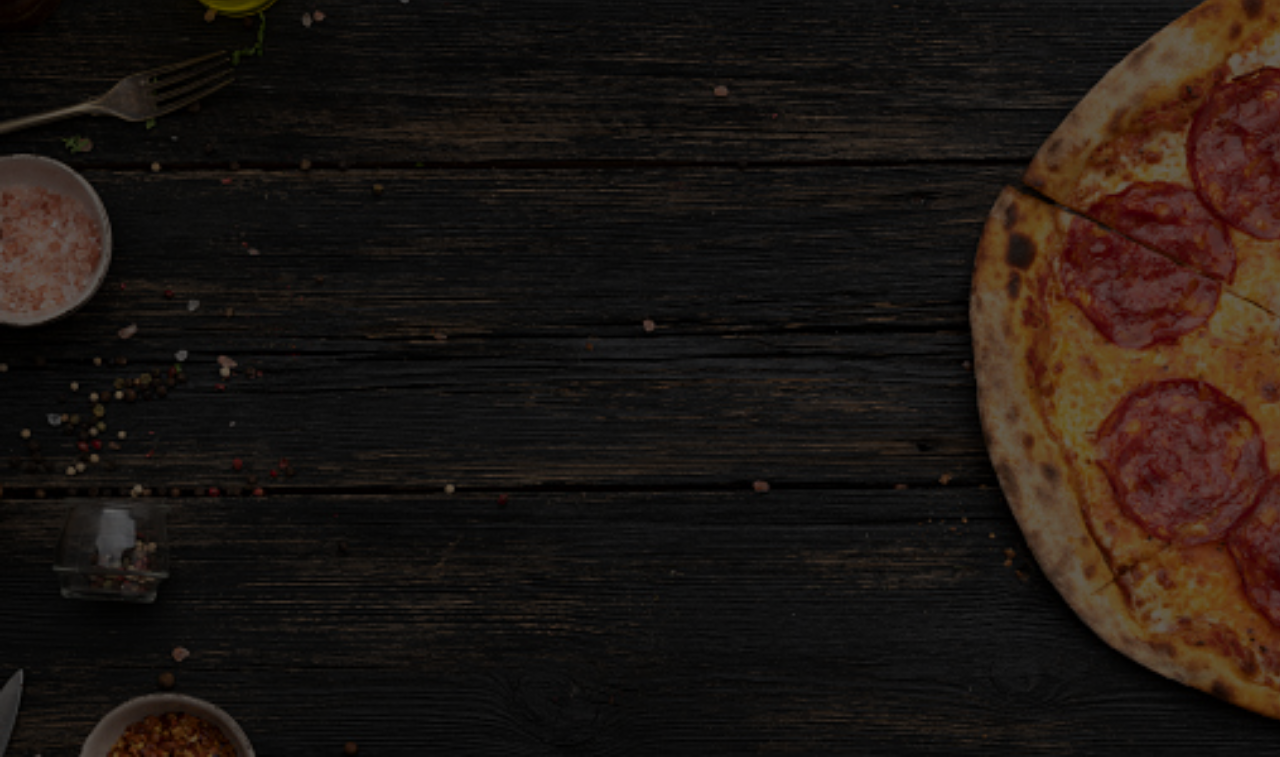
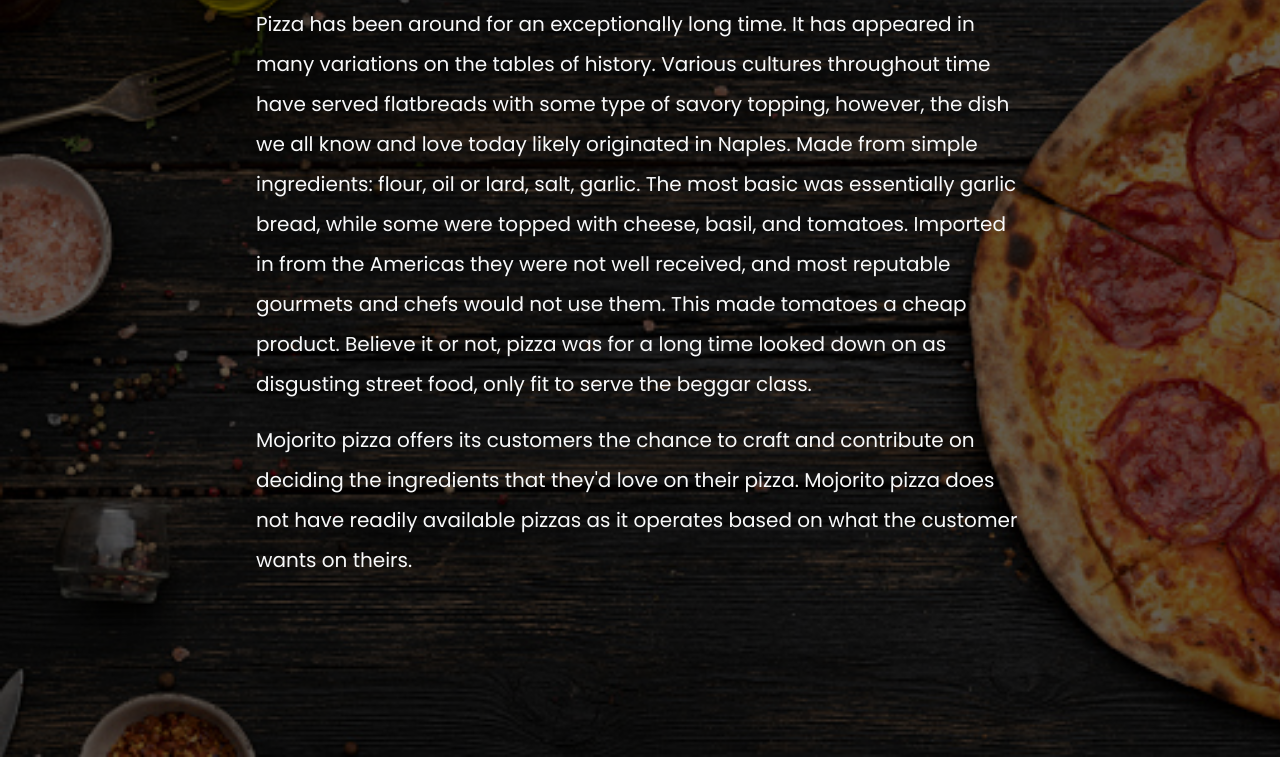
Before and after one commit to SKHinga/Mojorito-Pizza, a plain HTML site: page index.html in a window 1280 px wide. Shown: the part 660-1417 px from the top of the page. Drawn offline with nearby package versions, Linux system fonts and the light colour scheme.

Commit message:
Ft: Add about section info

```diff
--- a/CSS/style.css
+++ b/CSS/style.css
@@ -110,6 +110,10 @@ body {
   width: 100%;
   background-color: rgba(0, 0, 0, 0.6);
 }
+.content {
+  width: 60%;
+  margin: auto;
+}
 
 @media screen and (min-width: 320px) and (max-width: 480px) {
   .car, .logo img {
--- a/index.html
+++ b/index.html
@@ -61,10 +61,16 @@
   </section>
   <section class="about mt-5">
     <div class="mojo">
-      <h2 class="fw-bold text-light text-center fs-2">About Us</h2>
-      <p>
-
+      <div class="content">
+        <h2 class="fw-bold text-light text-center fs-2">About Us</h2>
+      <p class="text-light lh-lg fs-5">
+        Pizza has been around for an exceptionally long time. It has appeared in many variations on the tables of history.  Various cultures throughout time have served flatbreads with some type of savory topping, however, the dish we all know and love today likely originated in Naples.
+        Made from simple ingredients: flour, oil or lard, salt, garlic. The most basic was essentially garlic bread, while some were topped with cheese, basil, and tomatoes. Imported in from the Americas they were not well received, and most reputable gourmets and chefs would not use them. This made tomatoes a cheap product. Believe it or not, pizza was for a long time looked down on as disgusting street food, only fit to serve the beggar class.
       </p>
+      <p class="text-light lh-lg fs-5">
+        Mojorito pizza offers its customers the chance to craft and contribute on deciding the ingredients that they'd love on their pizza. Mojorito pizza does not have readily available pizzas as it operates based on what the customer wants on theirs.
+      </p>
+      </div>
     </div>
   </section>
 
```
